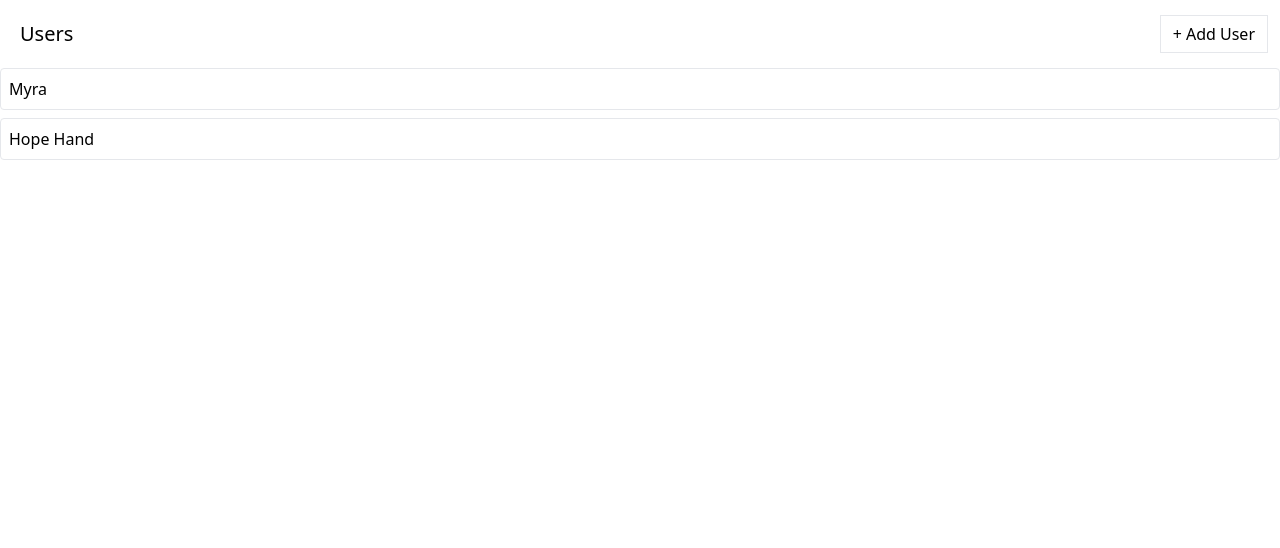
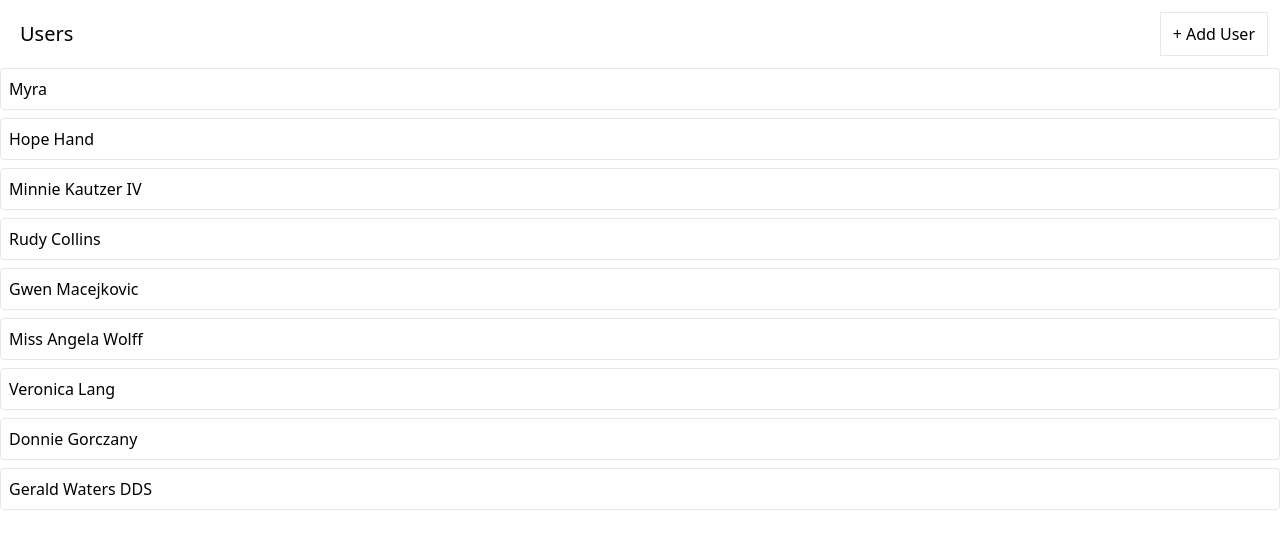
Before and after one commit to tucwarac/simple-vite-react-redux-toolkit-api, a React (Vite) app: page / in a window 1280 px wide. Shown: the top 548 px of the page. Built offline with nearby package versions, Linux system fonts and the light colour scheme; data requests are answered from the project's data file.

Commit message:
Async Thunk Function - Handling Errors with User creation

```diff
--- a/db.json
+++ b/db.json
@@ -7,6 +7,34 @@
     {
       "name": "Hope Hand",
       "id": 2
+    },
+    {
+      "name": "Minnie Kautzer IV",
+      "id": 3
+    },
+    {
+      "name": "Rudy Collins",
+      "id": 4
+    },
+    {
+      "name": "Gwen Macejkovic",
+      "id": 5
+    },
+    {
+      "name": "Miss Angela Wolff",
+      "id": 6
+    },
+    {
+      "name": "Veronica Lang",
+      "id": 7
+    },
+    {
+      "name": "Donnie Gorczany",
+      "id": 8
+    },
+    {
+      "name": "Gerald Waters DDS",
+      "id": 9
     }
   ],
   "albums": [],
--- a/src/components/UsersList.jsx
+++ b/src/components/UsersList.jsx
@@ -7,6 +7,8 @@ import Skeleton from './Skeleton';
 function UsersList() {
   const [isLoadingUsers, setIsLoadingUsers] = useState(false);
   const [loadingUsersError, setLoadingUsersError] = useState(null);
+  const [isCreatingUser, setIsCreatingUser] = useState(false);
+  const [creatingUserError, setCreatingUserError] = useState(null);
   const dispatch = useDispatch();
   const { data } = useSelector((state) => {
     return state.users;
@@ -21,15 +23,19 @@ function UsersList() {
   }, [dispatch]);
 
   const handleUserAdd = () => {
-    dispatch(addUser());
+    setIsCreatingUser(true);
+    dispatch(addUser())
+      .unwrap()
+      .catch((err) => setCreatingUserError(err))
+      .finally(() => setIsCreatingUser(false));
   };
 
   if (isLoadingUsers) {
-    return <Skeleton times={6} className="h-10 w-full"/>
+    return <Skeleton times={6} className="h-10 w-full" />;
   }
 
   if (loadingUsersError) {
-    return <div>Error fetching data...</div>
+    return <div>Error fetching data...</div>;
   }
 
   const renderedUsers = data.map((user) => {
@@ -39,18 +45,23 @@ function UsersList() {
           {user.name}
         </div>
       </div>
-    )
+    );
   });
 
-  return <div>
-    <div className="flex flex-row justify-between items-center m-3">
+  return (
+    <div>
+      <div className="flex flex-row justify-between m-3">
         <h1 className="m-2 text-xl">Users</h1>
-        <Button onClick={handleUserAdd}>
-          + Add User
-        </Button>
+        {isCreatingUser ? (
+          'Creating User...'
+        ) : (
+          <Button onClick={handleUserAdd}>+ Add User</Button>
+        )}
+        {creatingUserError && 'Error creating user...'}
       </div>
-    {renderedUsers}
-    </div>;
+      {renderedUsers}
+    </div>
+  );
 }
 
 export default UsersList;
--- a/src/store/thunks/adduser.js
+++ b/src/store/thunks/adduser.js
@@ -3,7 +3,7 @@ import axios from 'axios';
 import { faker } from '@faker-js/faker';
 
 const addUser = createAsyncThunk('users/add', async () => {
-  const response = await axios.post('http://localhost:3005/users', {
+  const response = await axios.post('ttp://localhost:3005/users', {
     name: faker.name.fullName(),
   });
 
```
